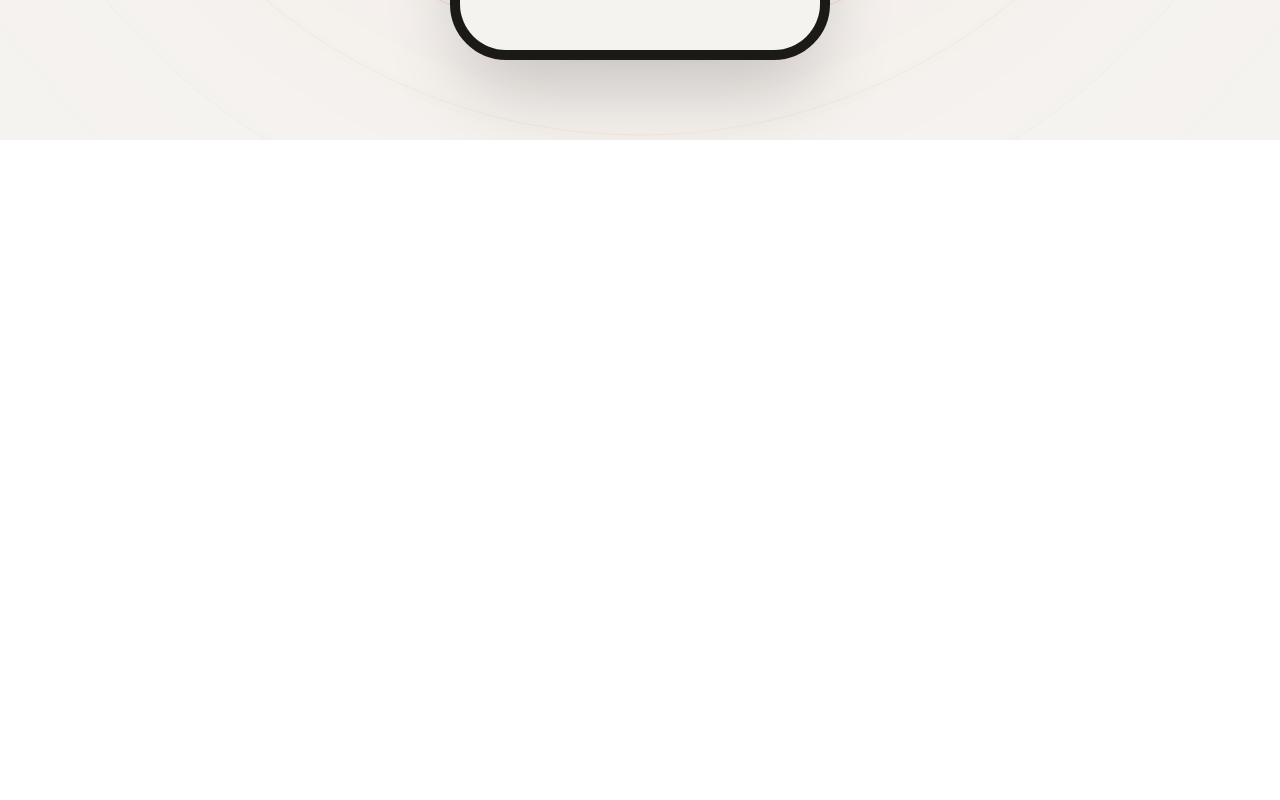
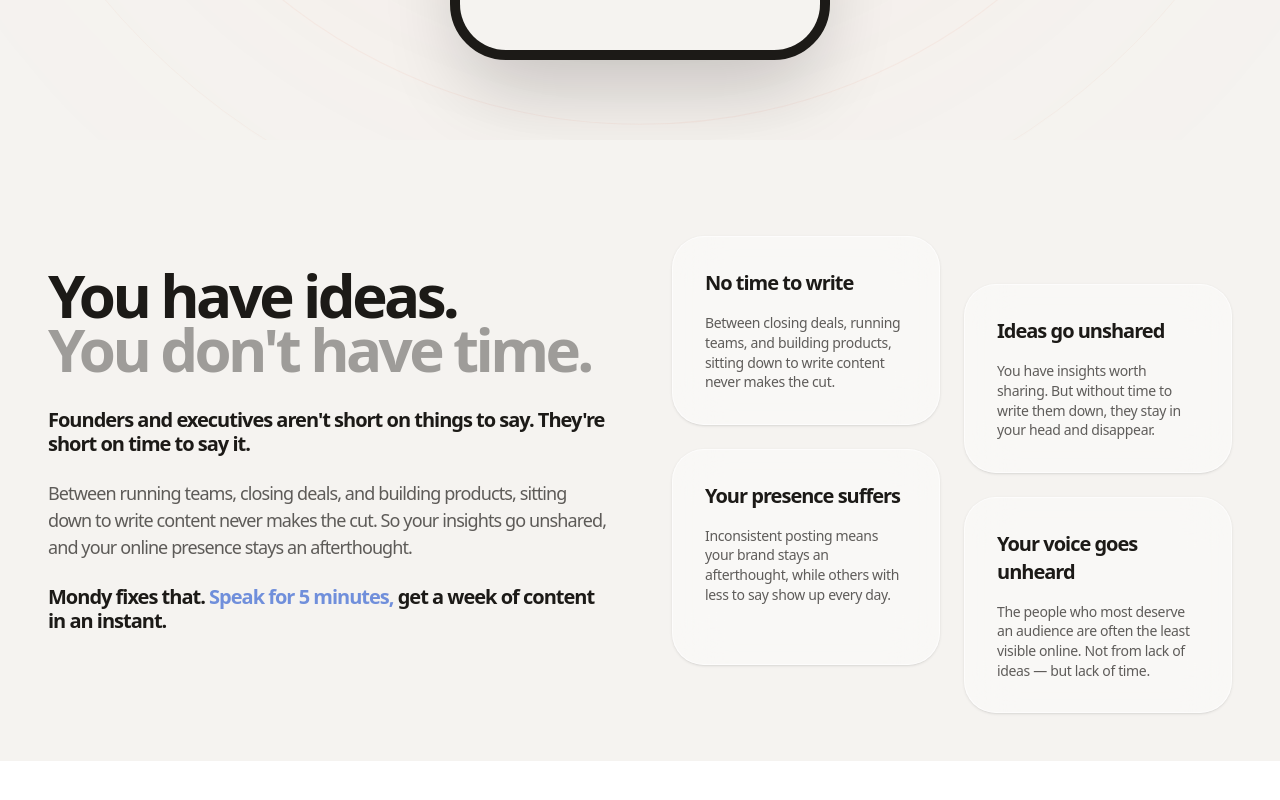
Before and after one commit to TezzeractTeams/Mondy, a Next.js app: page / in a window 1280 px wide. Shown: the part 1042-1842 px from the top of the page. After the commit the page ends 1803 px from the top, so only its background shows below. Built offline with nearby package versions, Linux system fonts and the light colour scheme.

Commit message:
problem statement

```diff
--- a/src/app/page.tsx
+++ b/src/app/page.tsx
@@ -1,10 +1,11 @@
 import Hero from "@/components/Hero";
+import ProblemStatement from "@/components/ProblemStatement";
 
 export default function Home() {
   return (
     <main className="flex min-h-screen flex-col items-center">
       <Hero />
-      <div className="h-[100vh]" /> {/* Spacer for scroll testing */}
+      <ProblemStatement />
     </main>
   );
 }
--- /dev/null
+++ b/src/components/ProblemStatement.tsx
@@ -0,0 +1,67 @@
+"use client";
+import React from "react";
+import { motion } from "framer-motion";
+
+export default function ProblemStatement() {
+  const problems = [
+    { title: "No time to write", desc: "Between closing deals, running teams, and building products, sitting down to write content never makes the cut." },
+    { title: "Ideas go unshared", desc: "You have insights worth sharing. But without time to write them down, they stay in your head and disappear." },
+    { title: "Your presence suffers", desc: "Inconsistent posting means your brand stays an afterthought, while others with less to say show up every day." },
+    { title: "Your voice goes unheard", desc: "The people who most deserve an audience are often the least visible online. Not from lack of ideas — but lack of time." }
+  ];
+
+  return (
+    <section className="relative w-full bg-[#F5F3F0] py-24 px-6 md:px-12 overflow-hidden font-noah">
+      <div className="max-w-[1440px] mx-auto grid grid-cols-1 lg:grid-cols-2 gap-16 items-center">
+
+        {/* Left Side: High-End Typography (Mondy.ai Brand Style) */}
+        <div className="flex flex-col space-y-8 order-1 lg:order-1">
+          <div className="space-y-4">
+            <h2 className="text-[#1C1A17] text-5xl md:text-6xl font-extrabold tracking-[-0.06em] leading-[0.9]">
+              You have ideas. <br />
+              <span className="text-[#1C1A17]/40">You don't have time.</span>
+            </h2>
+          </div>
+
+          <div className="max-w-xl space-y-6">
+            <p className="text-xl text-[#1C1A17] font-bold tracking-[-0.05em] leading-[1.2]">
+              Founders and executives aren't short on things to say. They're short on time to say it.
+            </p>
+
+            <p className="text-lg text-[#1C1A17]/70 font-medium tracking-[-0.05em] leading-[1.5]">
+              Between running teams, closing deals, and building products, sitting down to write content never makes the cut. So your insights go unshared, and your online presence stays an afterthought.
+            </p>
+
+            {/* Brand Action: Periwinkle Accent for the Solution */}
+            <p className="text-xl text-[#1C1A17] font-bold tracking-[-0.05em] leading-[1.2]">
+              Mondy fixes that. <span className="text-[#708FDB]">Speak for 5 minutes,</span> get a week of content in an instant.
+            </p>
+          </div>
+        </div>
+
+        {/* Right Side: Staggered Problem Cards (Flash.co Layout Style) */}
+        <div className="grid grid-cols-1 md:grid-cols-2 gap-6 order-2 lg:order-2">
+          {problems.map((item, idx) => (
+            <motion.div
+              key={idx}
+              initial={{ opacity: 0, y: 20 }}
+              whileInView={{ opacity: 1, y: 0 }}
+              viewport={{ once: true }}
+              transition={{ delay: idx * 0.1 }}
+              className={`p-8 rounded-[2rem] bg-white/40 backdrop-blur-xl border border-white/60 shadow-sm
+                ${idx % 2 === 1 ? 'md:translate-y-12' : ''}`}
+            >
+              <h4 className="text-[#1C1A17] text-xl font-bold tracking-[-0.05em] mb-4">
+                {item.title}
+              </h4>
+              <p className="text-[#1C1A17]/70 text-sm leading-[1.4] tracking-tight">
+                {item.desc}
+              </p>
+            </motion.div>
+          ))}
+        </div>
+
+      </div>
+    </section>
+  );
+}
```
